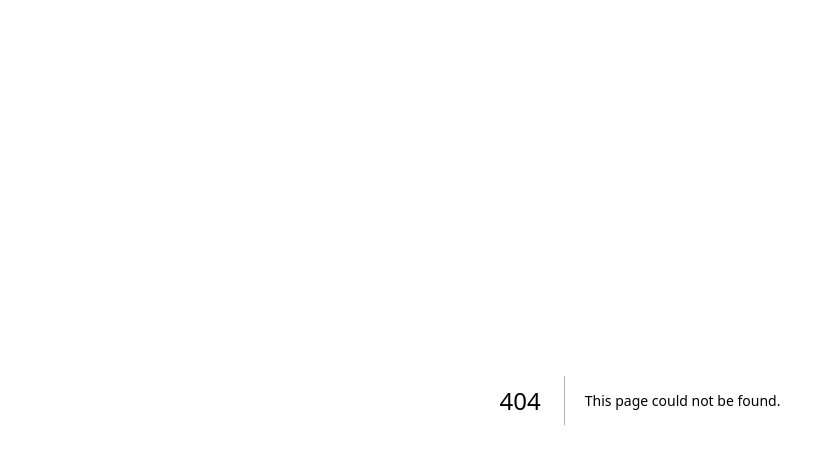
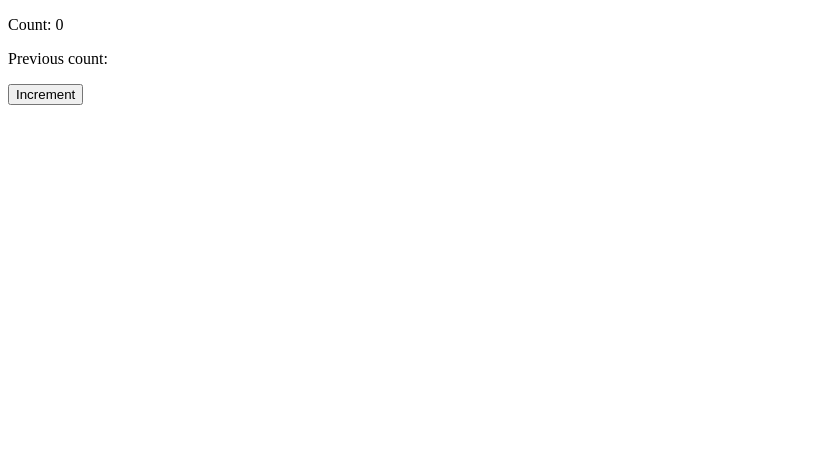
Before and after one commit to thought7878/frontend-tech-demos, a Next.js app: page /custom-hooks/usePrevious in a window 1280 px wide. Before the commit this address had no page. Shown: the top 464 px of the page, without its empty margins (0-835 px from the left). Built offline with nearby package versions, Linux system fonts and the light colour scheme.

Commit message:
feat(app/custom-hooks/usePrevious): create

```diff
--- /dev/null
+++ b/app/custom-hooks/usePrevious/page.tsx
@@ -0,0 +1,25 @@
+'use client';
+import { useRef, useEffect, useState } from 'react';
+
+function usePrevious<T>(value: T) {
+  const ref = useRef<T>();
+
+  useEffect(() => {
+    ref.current = value;
+  }, [value]);
+
+  return ref.current;
+}
+
+export default function UsePreviousPage() {
+  const [count, setCount] = useState(0);
+  const previousCount = usePrevious(count);
+
+  return (
+    <div>
+      <p>Count: {count}</p>
+      <p>Previous count: {previousCount}</p>
+      <button onClick={() => setCount(count + 1)}>Increment</button>
+    </div>
+  );
+}
```
